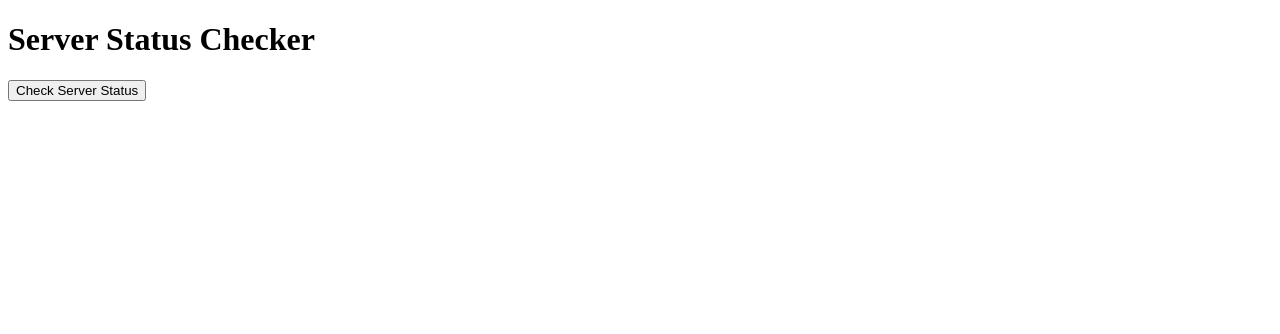
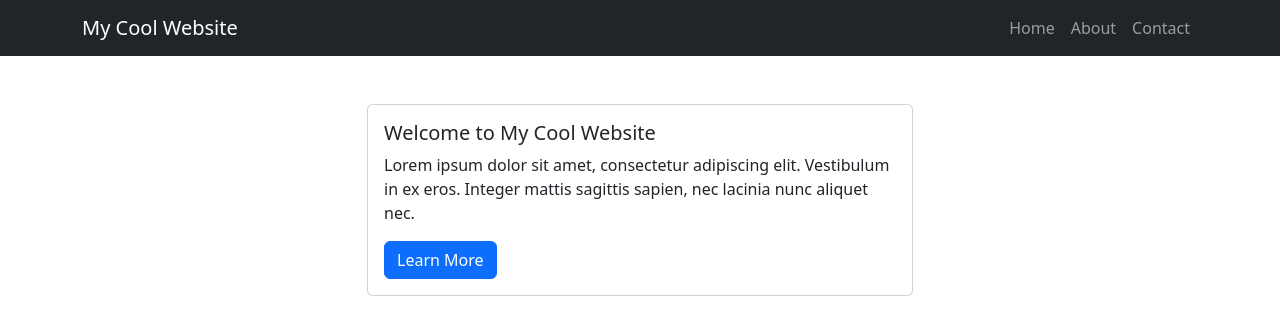
Before and after one commit to EnzoXZodix/EnzoXZodix.github.io, a plain HTML site: page index.html in a window 1280 px wide. Drawn offline with nearby package versions, Linux system fonts and the light colour scheme.

Commit message:
Update index.html

```diff
--- a/index.html
+++ b/index.html
@@ -3,21 +3,56 @@
 <head>
     <meta charset="UTF-8">
     <meta name="viewport" content="width=device-width, initial-scale=1.0">
-    <title>Server Status Checker</title>
+    <title>My Cool Website</title>
+    <!-- Bootstrap CSS -->
+    <link href="https://cdn.jsdelivr.net/npm/bootstrap@5.3.0-alpha1/dist/css/bootstrap.min.css" rel="stylesheet">
+    <!-- Custom CSS -->
+    <style>
+        /* Tambahkan CSS kustom Anda di sini */
+    </style>
 </head>
 <body>
-    <h1>Server Status Checker</h1>
-    <button onclick="checkServer()">Check Server Status</button>
-    <p id="status"></p>
+    <nav class="navbar navbar-expand-lg navbar-dark bg-dark">
+        <div class="container">
+            <a class="navbar-brand" href="#">My Cool Website</a>
+            <button class="navbar-toggler" type="button" data-bs-toggle="collapse" data-bs-target="#navbarNav" aria-controls="navbarNav" aria-expanded="false" aria-label="Toggle navigation">
+                <span class="navbar-toggler-icon"></span>
+            </button>
+            <div class="collapse navbar-collapse" id="navbarNav">
+                <ul class="navbar-nav ms-auto">
+                    <li class="nav-item">
+                        <a class="nav-link" href="#">Home</a>
+                    </li>
+                    <li class="nav-item">
+                        <a class="nav-link" href="#">About</a>
+                    </li>
+                    <li class="nav-item">
+                        <a class="nav-link" href="#">Contact</a>
+                    </li>
+                </ul>
+            </div>
+        </div>
+    </nav>
 
+    <div class="container mt-5">
+        <div class="row">
+            <div class="col-md-6 mx-auto">
+                <div class="card">
+                    <div class="card-body">
+                        <h5 class="card-title">Welcome to My Cool Website</h5>
+                        <p class="card-text">Lorem ipsum dolor sit amet, consectetur adipiscing elit. Vestibulum in ex eros. Integer mattis sagittis sapien, nec lacinia nunc aliquet nec.</p>
+                        <a href="#" class="btn btn-primary">Learn More</a>
+                    </div>
+                </div>
+            </div>
+        </div>
+    </div>
+
+    <!-- Bootstrap JS (optional) -->
+    <script src="https://cdn.jsdelivr.net/npm/bootstrap@5.3.0-alpha1/dist/js/bootstrap.bundle.min.js"></script>
+    <!-- Custom JavaScript -->
     <script>
-        function checkServer() {
-            fetch('check_server.php')
-            .then(response => response.text())
-            .then(data => {
-                document.getElementById('status').innerText = data;
-            });
-        }
+        // Tambahkan JavaScript kustom Anda di sini
     </script>
 </body>
 </html>
```
